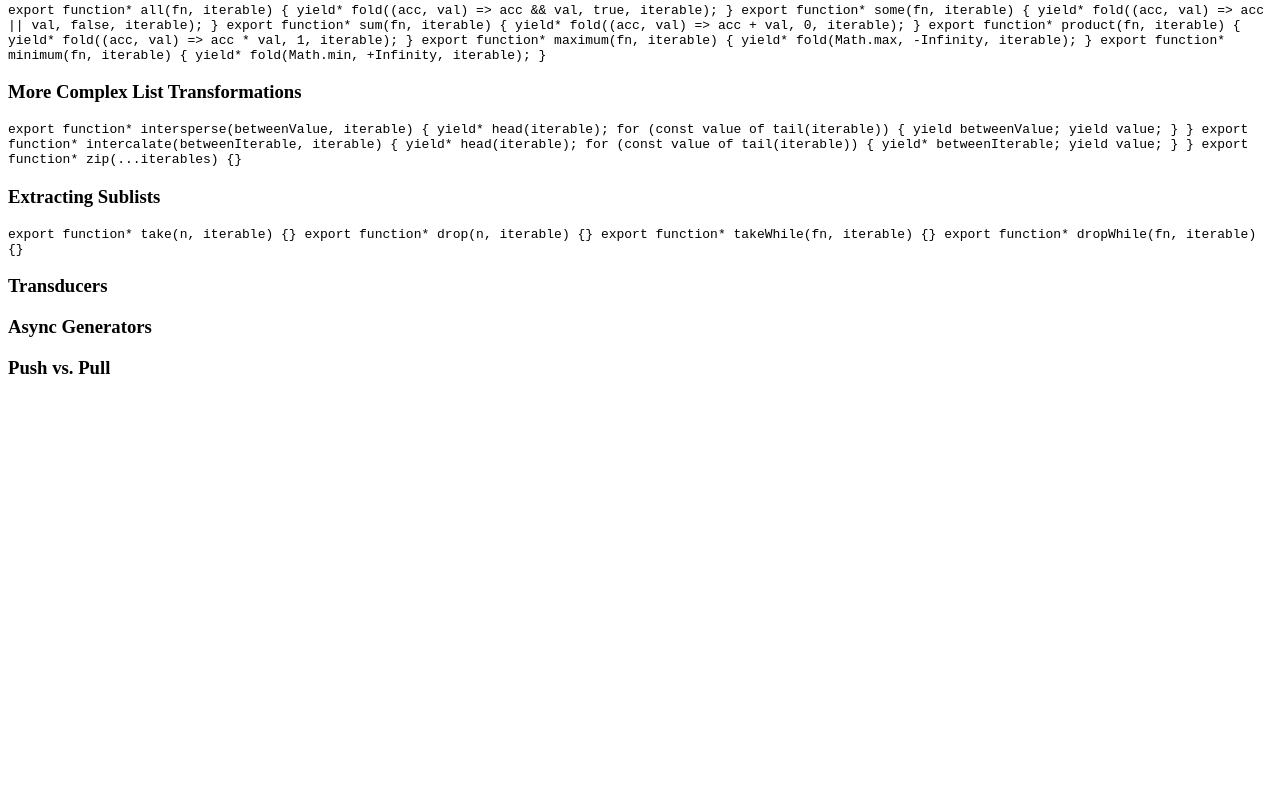
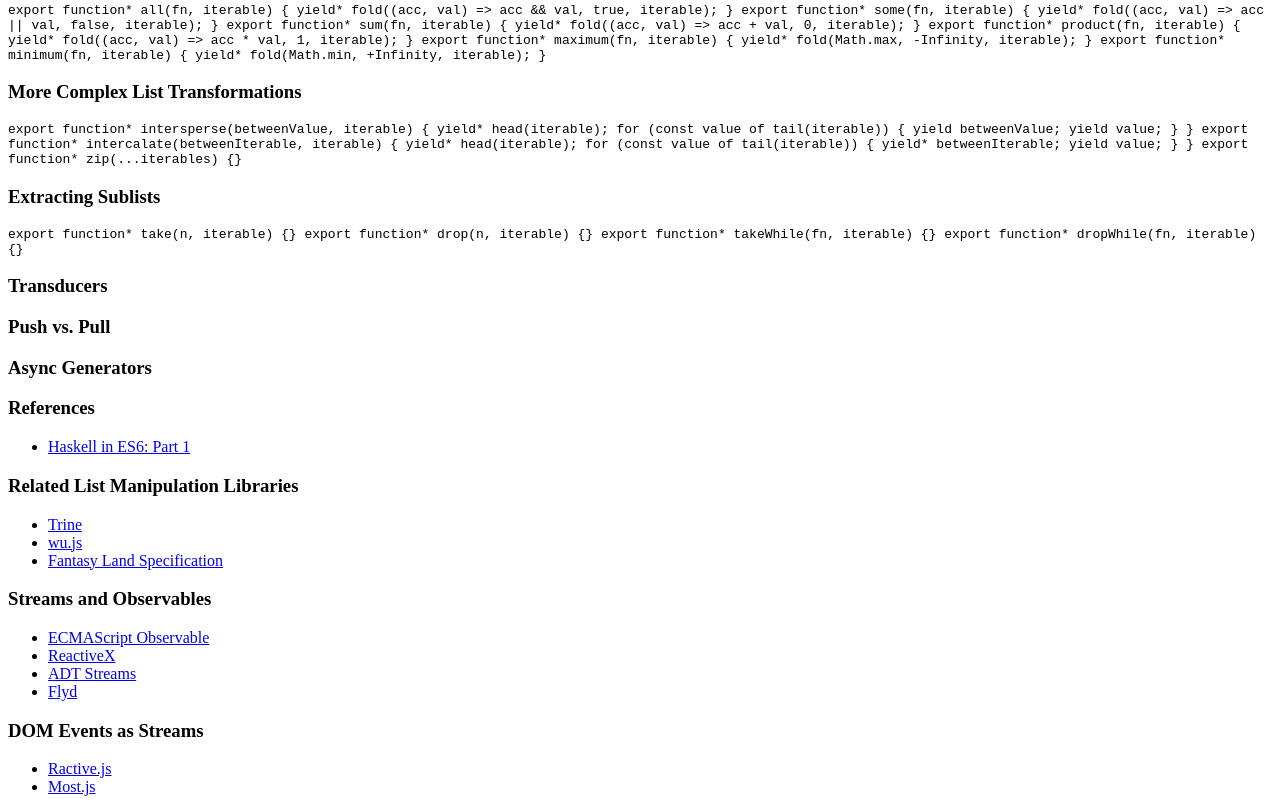
Before and after one commit to vinsonchuong/blog, a website: page content/combinators-over-iterables-in-es2015/index.html in a window 1280 px wide. Shown: the part 644-1456 px from the top of the page. Before the commit the page ends 1041 px from the top, so only its background shows below. Drawn offline with Linux system fonts and the light colour scheme.

Commit message:
Add references and related libraries

```diff
--- a/content/combinators-over-iterables-in-es2015/index.html
+++ b/content/combinators-over-iterables-in-es2015/index.html
@@ -188,10 +188,44 @@
   </section>
 
   <section>
+    <h1>Push vs. Pull</h1>
+  </section>
+
+  <section>
     <h1>Async Generators</h1>
   </section>
 
   <section>
-    <h1>Push vs. Pull</h1>
+    <h1>References</h1>
+    <ul>
+      <li><a href="http://casualjavascript.com/javascript/es6/haskell/native/implementation/2015/11/12/haskell-in-es6-part-1.html">Haskell in ES6: Part 1</a></li>
+    </ul>
+  </section>
+
+  <section>
+    <h1>Related List Manipulation Libraries</h1>
+    <ul>
+      <li><a href="https://github.com/jussi-kalliokoski/trine">Trine</a></li>
+      <li><a href="https://fitzgen.github.io/wu.js">wu.js</a></li>
+      <li><a href="https://github.com/fantasyland/fantasy-land">Fantasy Land Specification</a></li>
+    </ul>
+  </section>
+
+  <section>
+    <h1>Streams and Observables</h1>
+    <ul>
+      <li><a href="https://github.com/zenparsing/es-observable">ECMAScript Observable</a></li>
+      <li><a href="http://reactivex.io/">ReactiveX</a></li>
+      <li><a href="https://github.com/yelouafi/adtstream">ADT Streams</a></li>
+      <li><a href="https://github.com/paldepind/flyd">Flyd</a></li>
+    </ul>
+  </section>
+
+  <section>
+    <h1>DOM Events as Streams</h1>
+    <ul>
+      <li><a href="http://www.ractivejs.org/">Ractive.js</a></li>
+      <li><a href="https://github.com/cujojs/most">Most.js</a></li>
+    </ul>
   </section>
 </article>
```
